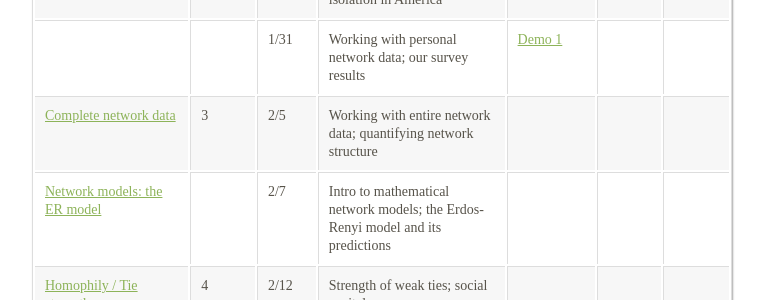
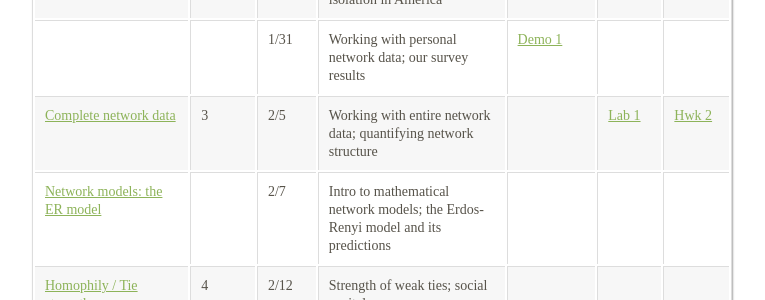
Before and after one commit to dfeehan/dfeehan.github.io, a Jekyll site: the page teaching/2019sp_demog180.html, which Jekyll copies as it is, in a window 1280 px wide and 900 px high, scrolled down 870 px. Shown: the part 152-452 px from the top of the window, without its empty margins (258-1023 px from the left). Built offline with Jekyll 4.4.1, drawn with Linux system fonts in a browser that asks for light colours.

Commit message:
updated w/ lab01 and hwk02

```diff
--- a/teaching/2019sp_demog180.html
+++ b/teaching/2019sp_demog180.html
@@ -414,8 +414,8 @@ Final exam: Wednesday, May 15th, 11:30am-2:30pm (location TBD)</p>
 <td>2/5</td>
 <td>Working with entire network data; quantifying network structure</td>
 <td></td>
-<td></td>
-<td></td>
+<td><a href="http://datahub.berkeley.edu/user-redirect/interact?account=dfeehan&amp;repo=demog180-sp2019&amp;branch=master&amp;path=labs/Lab1">Lab 1</a></td>
+<td><a href="http://datahub.berkeley.edu/user-redirect/interact?account=dfeehan&amp;repo=demog180-sp2019&amp;branch=master&amp;path=hwk/hw2/hw02.ipynb">Hwk 2</a></td>
 </tr>
 <tr class="even">
 <td><a href="#sec:models">Network models: the ER model</a></td>
```
